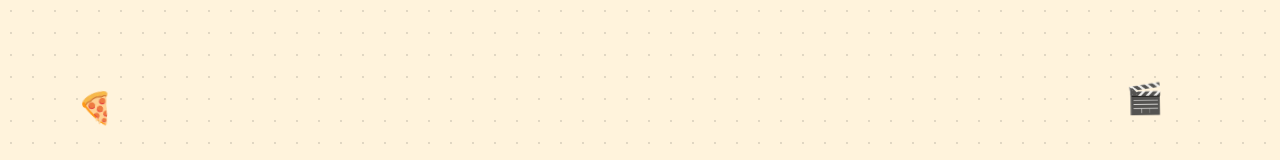
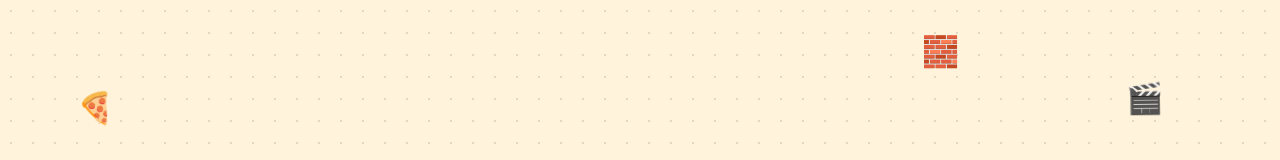
Before and after one commit to LeDonKing/sortie, a plain HTML site: page index.html in a window 1280 px wide. Shown: the top 160 px of the page. Drawn offline with nearby package versions, Linux system fonts and the light colour scheme.

Commit message:
Ajoute un second pavé en haut à droite
Co-Authored-By: Claude Opus 5.5 <noreply@anthropic.com>
Claude-Session: https://claude.ai/code/session_01CAhRm5pVTz7En31xEgoMCs

```diff
--- a/index.html
+++ b/index.html
@@ -198,7 +198,7 @@
 (function(){
 
   // Stickers en fond
-  [["🍕","6%","12%"],["🎬","88%","10%"],["⭐","4%","78%"],["🤙","90%","72%"],["🍿","12%","46%"],["🎳","86%","42%"],["🧱","6%","90%"]]
+  [["🍕","6%","12%"],["🎬","88%","10%"],["⭐","4%","78%"],["🤙","90%","72%"],["🍿","12%","46%"],["🎳","86%","42%"],["🧱","6%","90%"],["🧱","72%","4%"]]
   .forEach(function(s,i){
     var el=document.createElement("div");el.className="sticker";el.textContent=s[0];
     el.style.left=s[1];el.style.top=s[2];
```
